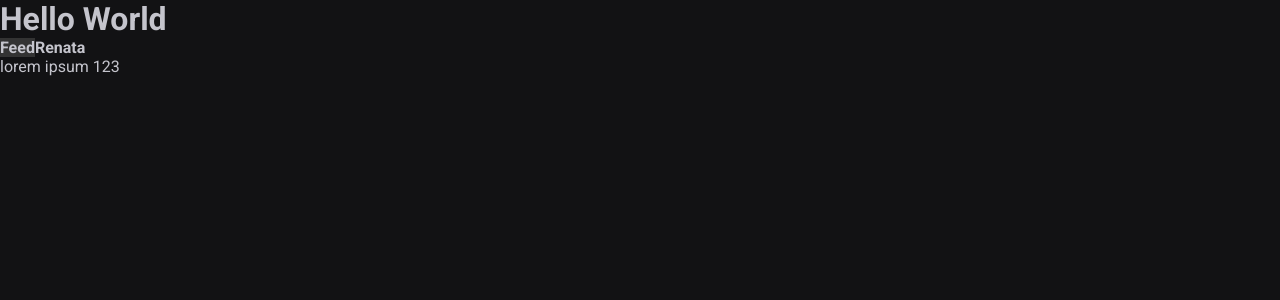
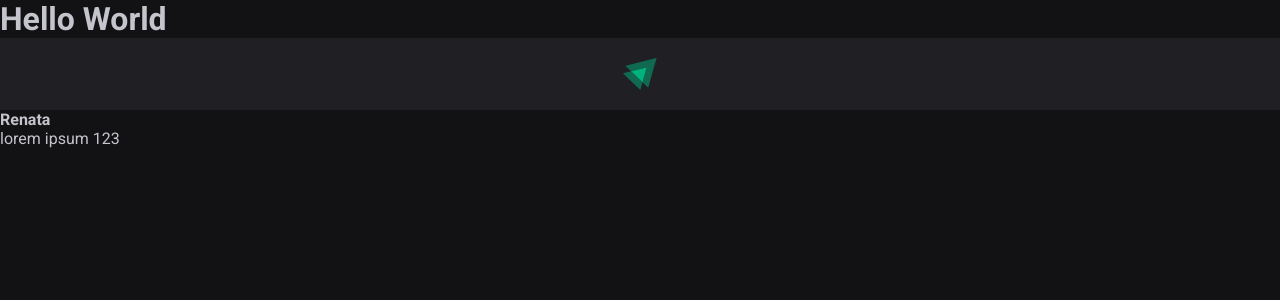
Before and after one commit to renataleite/feed, a React (Vite) app: page / in a window 1280 px wide. Shown: the top 300 px of the page. Built offline with nearby package versions, Linux system fonts and the light colour scheme.

Commit message:
add css to Header

```diff
--- a/src/components/Header.jsx
+++ b/src/components/Header.jsx
@@ -1,7 +1,11 @@
 import styles from './Header.module.css'
+
+import feedLogo from '../assets/feed-logo.svg'
 
 export function Header() {
     return (
-        <strong className={styles.header}>Feed</strong>
+        <header className={styles.header}>
+            <img src={feedLogo} alt=' Feed Logo' />
+        </header>
     )
 }
--- a/src/components/Header.module.css
+++ b/src/components/Header.module.css
@@ -1,4 +1,10 @@
 .header {
-  background: #333;
-  height: 80px;
+  background: var(--gray-800);
+  display: flex;
+  justify-content: center;
+  padding: 1.25rem 0;
 }
+
+.header img {
+  height: 2rem;
+}
```
